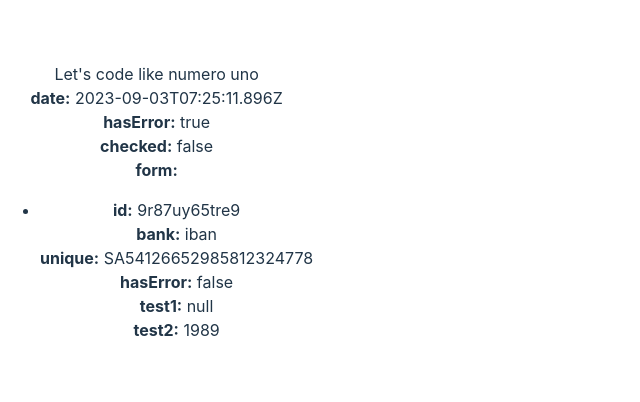
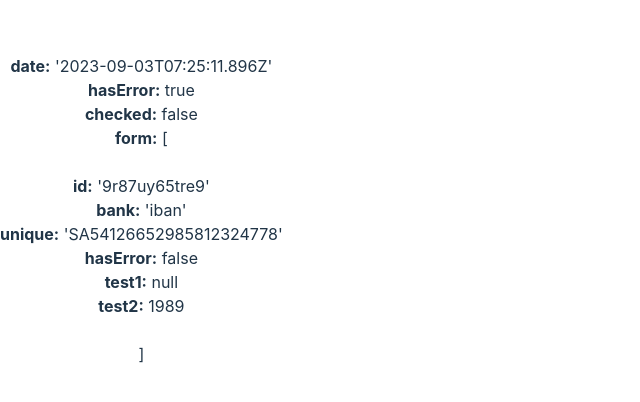
Before and after one commit to Dave86dev/jsonsurferTS, a React (Vite) app: page / in a window 1280 px wide. Shown: the part 190-592 px from the top of the page, without its empty margins (0-640 px from the left). Built offline with nearby package versions, Linux system fonts and the light colour scheme.

Commit message:
feat: arrays proper indented

```diff
--- a/src/App.tsx
+++ b/src/App.tsx
@@ -6,8 +6,7 @@ function App() {
 
   return (
     <>
-      <>Let's code like numero uno</>
-      <JsonRender data={jsonData as unknown}/>
+      <JsonRender data={jsonData as unknown} depth={0}/>
     </>
   )
 }
--- a/src/common/ArraysRender/ArraysRender.tsx
+++ b/src/common/ArraysRender/ArraysRender.tsx
@@ -1,14 +1,25 @@
-import React from 'react';
-import { JsonRender } from '../JsonRender/JsonRender'
+import React from "react";
+import { JsonRender } from "../JsonRender/JsonRender";
 
-import { ArrayComponentProps } from '../../interfaces';
+import { ArrayComponentProps } from "../../interfaces";
 
-export const ArraysRender: React.FC<ArrayComponentProps> = ({ data }) => {
+export const ArraysRender: React.FC<ArrayComponentProps> = ({
+  data,
+  depth,
+}) => {
   return (
-    <ul>
+    <span>
+      [<br />
       {data.map((item, index) => (
-        <li key={index}><JsonRender data={item} /></li>
+        <span key={index}>
+          <span style={{ paddingLeft: `${depth * 1.2}em` }}>
+            <JsonRender data={item} depth={depth + 1} />
+          </span>
+          {index < data.length - 1 ? "," : ""}
+          <br />
+        </span>
       ))}
-    </ul>
+      <span style={{ paddingLeft: `${depth - 1 * 1.2}em` }}>]</span>
+    </span>
   );
 };
--- a/src/common/JsonRender/JsonRender.tsx
+++ b/src/common/JsonRender/JsonRender.tsx
@@ -3,11 +3,13 @@ import { ArraysRender } from '../ArraysRender/ArraysRender'
 import { ObjectsRender } from '../ObjectsRender/ObjectsRender'
 import { PrimitivesRender } from '../PrimitivesRender/PrimitivesRender'
 
-export const JsonRender: React.FC<{ data: unknown }> = ({ data }) => {
+import { JsonRenderProps } from '../../interfaces'
+
+export const JsonRender: React.FC<JsonRenderProps> = ({ data, depth }) => {
   if (Array.isArray(data)) {
-    return <ArraysRender data={data} />
+    return <ArraysRender data={data} depth={depth} />
   } else if (typeof data === 'object' && data !== null) {
-    return <ObjectsRender data={data as Record<string, unknown>} />
+    return <ObjectsRender data={data as Record<string, unknown>} depth={depth} />
   } else {
     return <PrimitivesRender data={data} />
   }
--- a/src/common/ObjectsRender/ObjectsRender.tsx
+++ b/src/common/ObjectsRender/ObjectsRender.tsx
@@ -3,12 +3,12 @@ import { JsonRender } from '../JsonRender/JsonRender'
 
 import { ObjectComponentProps } from '../../interfaces'
 
-export const ObjectsRender: React.FC<ObjectComponentProps> = ({ data }) => {
+export const ObjectsRender: React.FC<ObjectComponentProps> = ({ data, depth }) => {
   return (
     <div>
       {Object.entries(data).map(([key, value]) => (
         <div key={key}>
-          <strong>{key}:</strong> <JsonRender data={value} />
+          <strong>{key}:</strong> <JsonRender data={value} depth={depth + 1}/>
         </div>
       ))}
     </div>
--- a/src/common/PrimitivesRender/PrimitivesRender.tsx
+++ b/src/common/PrimitivesRender/PrimitivesRender.tsx
@@ -1,5 +1,8 @@
-import React from 'react';
+import React from 'react'
 
-export const PrimitivesRender: React.FC<{ data: unknown }> = ({ data }) => {
-  return <span>{String(data)}</span>;
-};
+import { PrimitivesComponentProps } from '../../interfaces'
+
+export const PrimitivesRender: React.FC<PrimitivesComponentProps> = ({ data }) => {
+    const content = typeof data === "string" ? `'${data}'` : String(data)
+    return <span>{content}</span>
+}
```
Also changed, not shown: src/interfaces.ts (+11 -0 lines).
